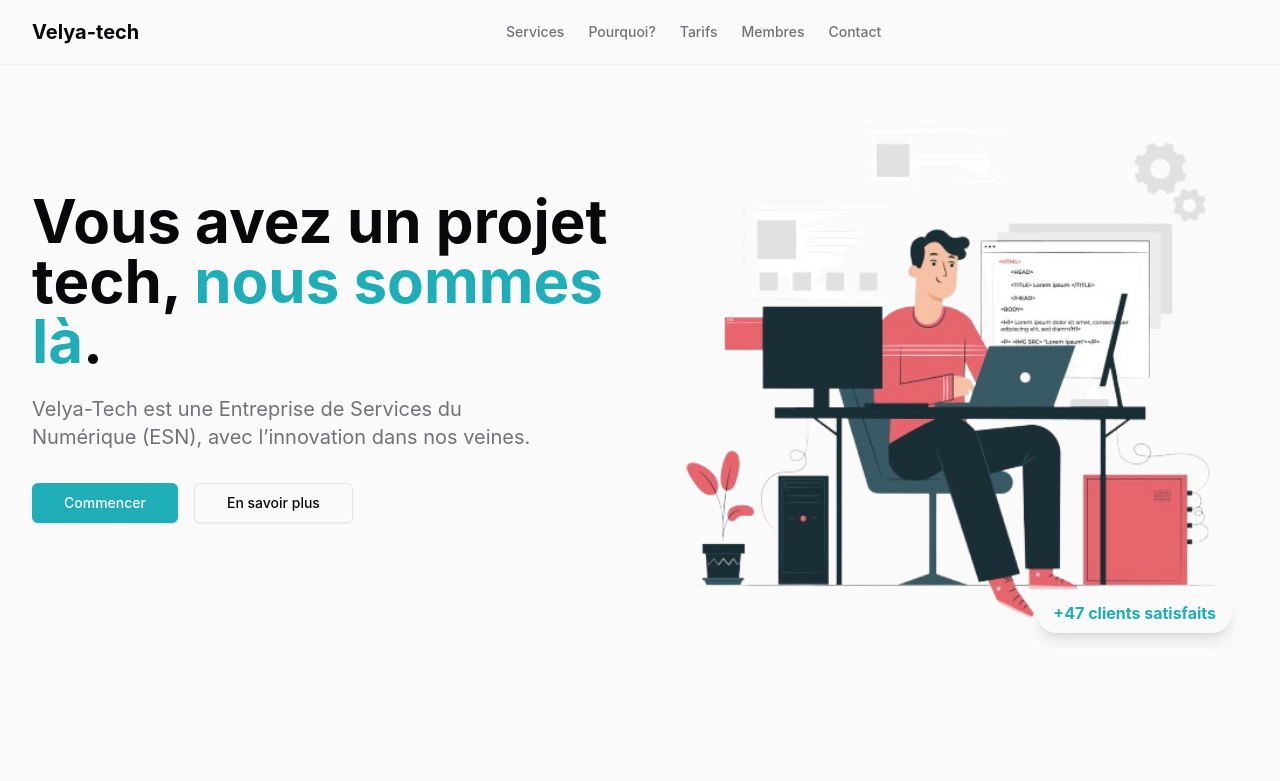
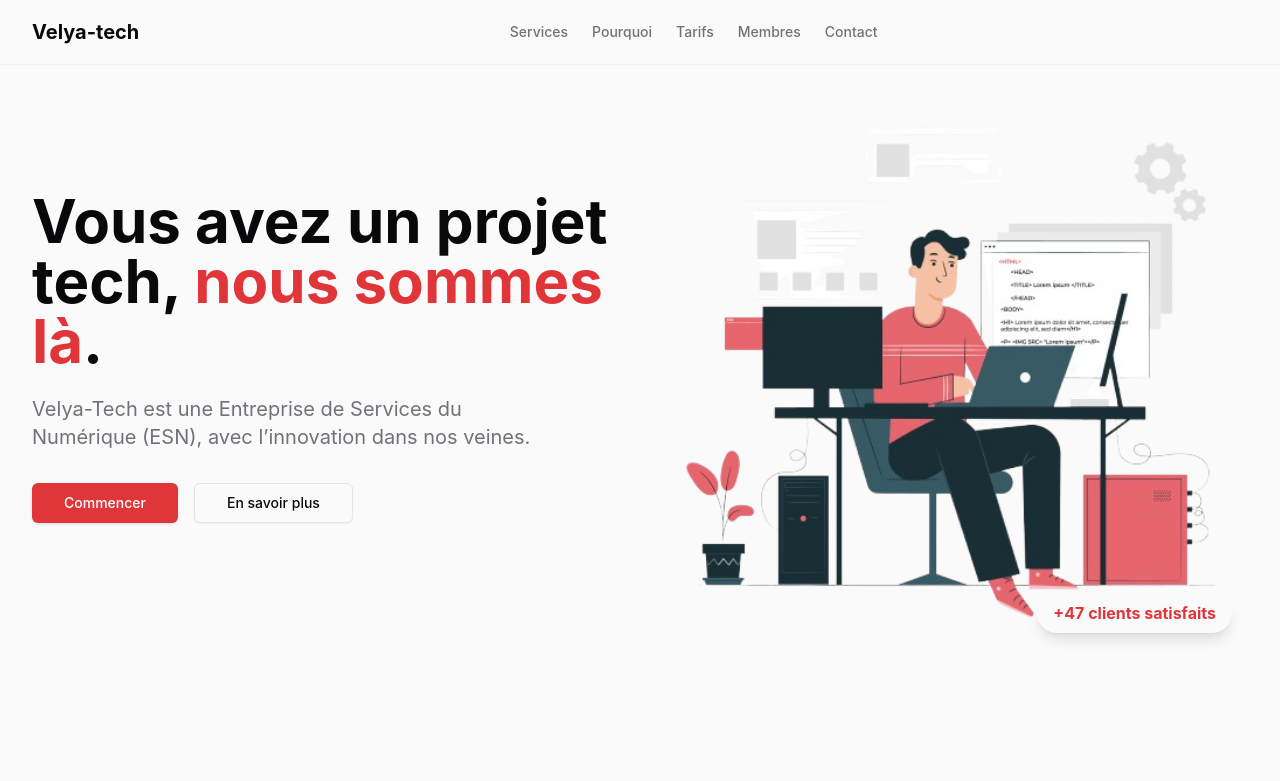
Before and after one commit to Julio23F/velya, a Next.js app: page / in a window 1280 px wide. Shown: the top 781 px of the page. Built offline with nearby package versions, Linux system fonts and the light colour scheme; a web font is replaced by a local one.

Commit message:
UI: change primary color

```diff
--- a/src/components/footer.tsx
+++ b/src/components/footer.tsx
@@ -28,7 +28,7 @@ export default function Footer() {
               {[
                 { name: "Acceuil", href: "#hero" },
                 { name: "Services", href: "#services" },
-                { name: "Pourquoi?", href: "#why" },
+                { name: "Pourquoi", href: "#why" },
                 { name: "Tarifs", href: "#pricing" },
                 { name: "Témoignages", href: "#testimonials" },
               ].map((link) => (
--- a/src/components/header.tsx
+++ b/src/components/header.tsx
@@ -14,7 +14,7 @@ export default function Header() {
 
   const navItems = [
     { name: "Services", href: "#services" },
-    { name: "Pourquoi?", href: "#why" },
+    { name: "Pourquoi", href: "#why" },
     { name: "Tarifs", href: "#pricing" },
     { name: "Membres", href: "#testimonials" },
     { name: "Contact", href: "#contact" },
--- a/tailwind.config.js
+++ b/tailwind.config.js
@@ -26,7 +26,7 @@ module.exports = {
         background: "hsl(var(--background))",
         foreground: "hsl(var(--foreground))",
         primary: {
-          DEFAULT: "hsl(var(--primary))",
+          DEFAULT: "#E0363A",
           foreground: "hsl(var(--primary-foreground))",
         },
         secondary: {
```
